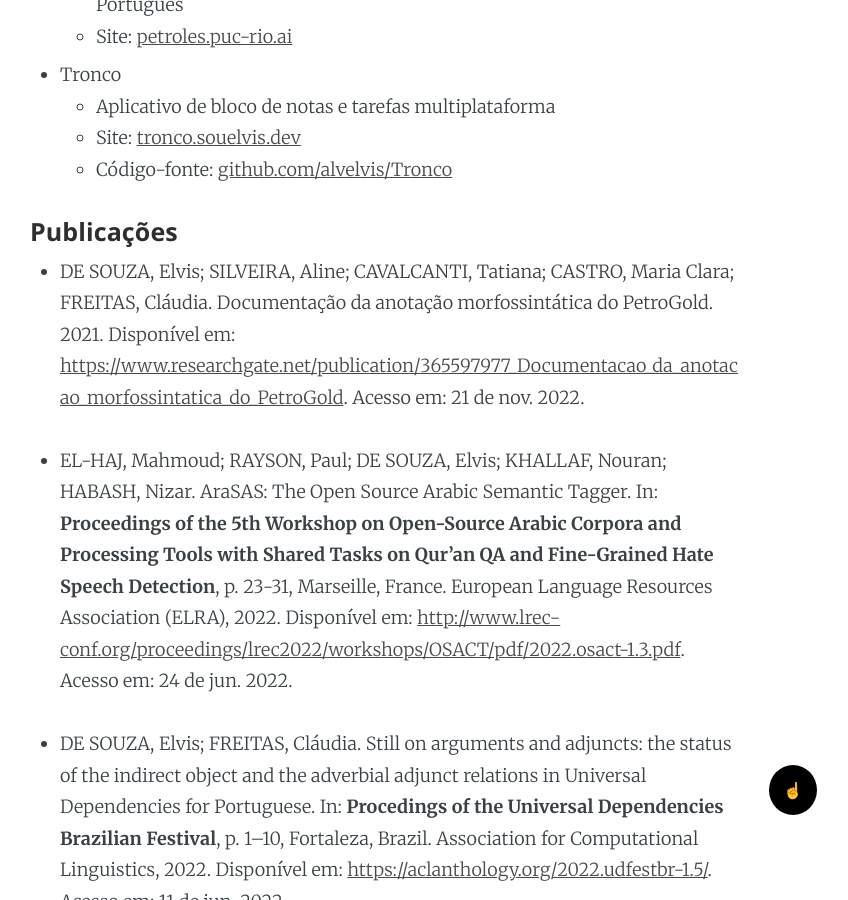
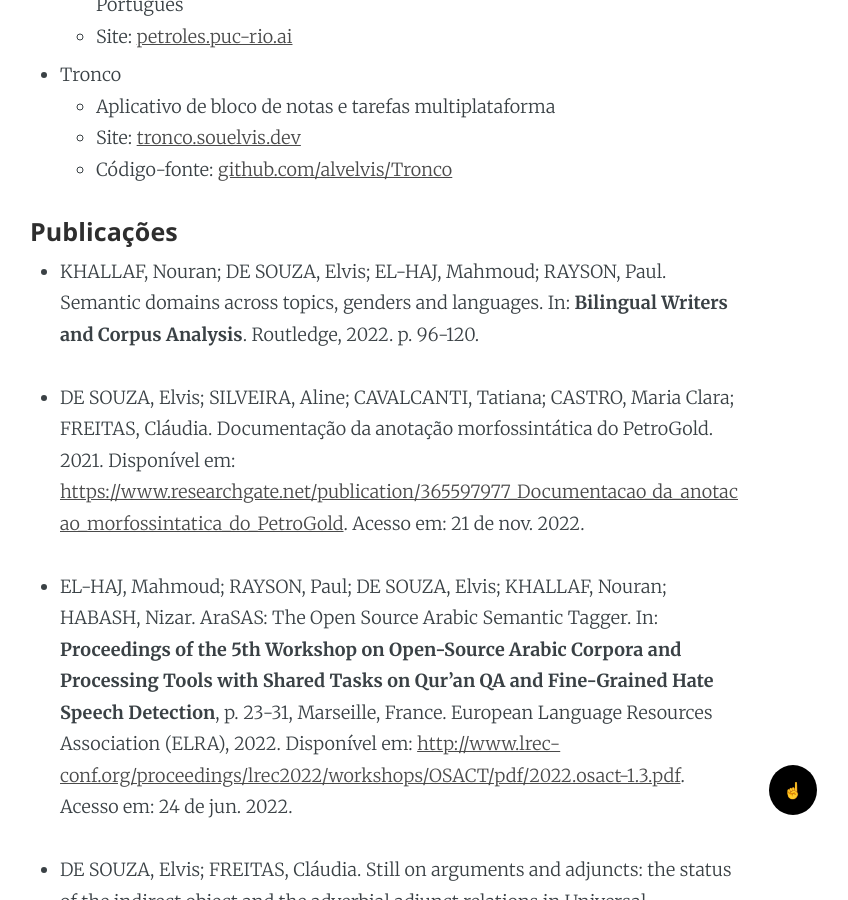
Before and after one commit to alvelvis/alvelvis.github.io, a Jekyll site: the page built from sobre.md, in a window 1280 px wide and 900 px high, scrolled down 4565 px. Shown: the whole window, without its empty margins (255-1103 px from the left). Built offline with Jekyll 4.4.1, drawn with Linux system fonts in a browser that asks for light colours; some of the changed lines change nothing that is shown; some of the changed text lies outside the part shown.

Commit message:
new paper

```diff
--- a/sobre.md
+++ b/sobre.md
@@ -14,7 +14,7 @@
 - ✉️ - [elvis.desouza99@gmail.com](mailto:elvis.desouza99@gmail.com)
 - 🏠 - [souelvis.dev](https://souelvis.dev)
 
-Última atualização: 21 de nov. 2022.
+Última atualização: 3 de mar. 2023.
 
 #### Resumo
 
@@ -72,6 +72,8 @@
 
 #### Publicações
 
+- KHALLAF, Nouran; DE SOUZA, Elvis; EL-HAJ, Mahmoud; RAYSON, Paul. Semantic domains across topics, genders and languages. In: **Bilingual Writers and Corpus Analysis**. Routledge, 2022. p. 96-120.
+
 - DE SOUZA, Elvis; SILVEIRA, Aline; CAVALCANTI, Tatiana; CASTRO, Maria Clara; FREITAS, Cláudia. Documentação da anotação morfossintática do PetroGold. 2021. Disponível em: [https://www.researchgate.net/publication/365597977_Documentacao_da_anotacao_morfossintatica_do_PetroGold](https://www.researchgate.net/publication/365597977_Documentacao_da_anotacao_morfossintatica_do_PetroGold). Acesso em: 21 de nov. 2022.
 
 - EL-HAJ, Mahmoud; RAYSON, Paul; DE SOUZA, Elvis; KHALLAF, Nouran; HABASH, Nizar. AraSAS: The Open Source Arabic Semantic Tagger. In: **Proceedings of the 5th Workshop on Open-Source Arabic Corpora and Processing Tools with Shared Tasks on Qur'an QA and Fine-Grained Hate Speech Detection**, p. 23-31, Marseille, France. European Language Resources Association (ELRA), 2022. Disponível em: [http://www.lrec-conf.org/proceedings/lrec2022/workshops/OSACT/pdf/2022.osact-1.3.pdf](http://www.lrec-conf.org/proceedings/lrec2022/workshops/OSACT/pdf/2022.osact-1.3.pdf). Acesso em: 24 de jun. 2022.
```
